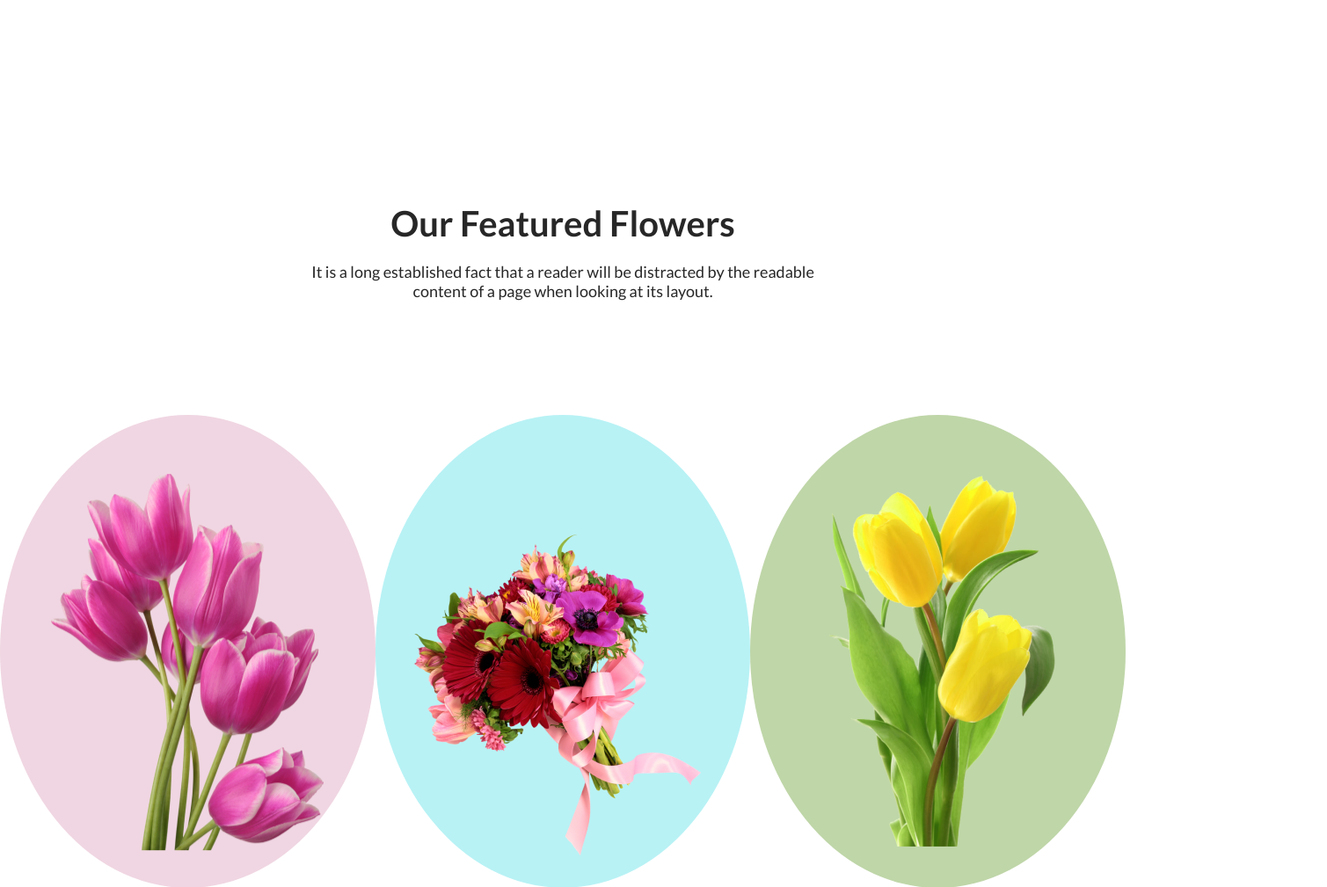
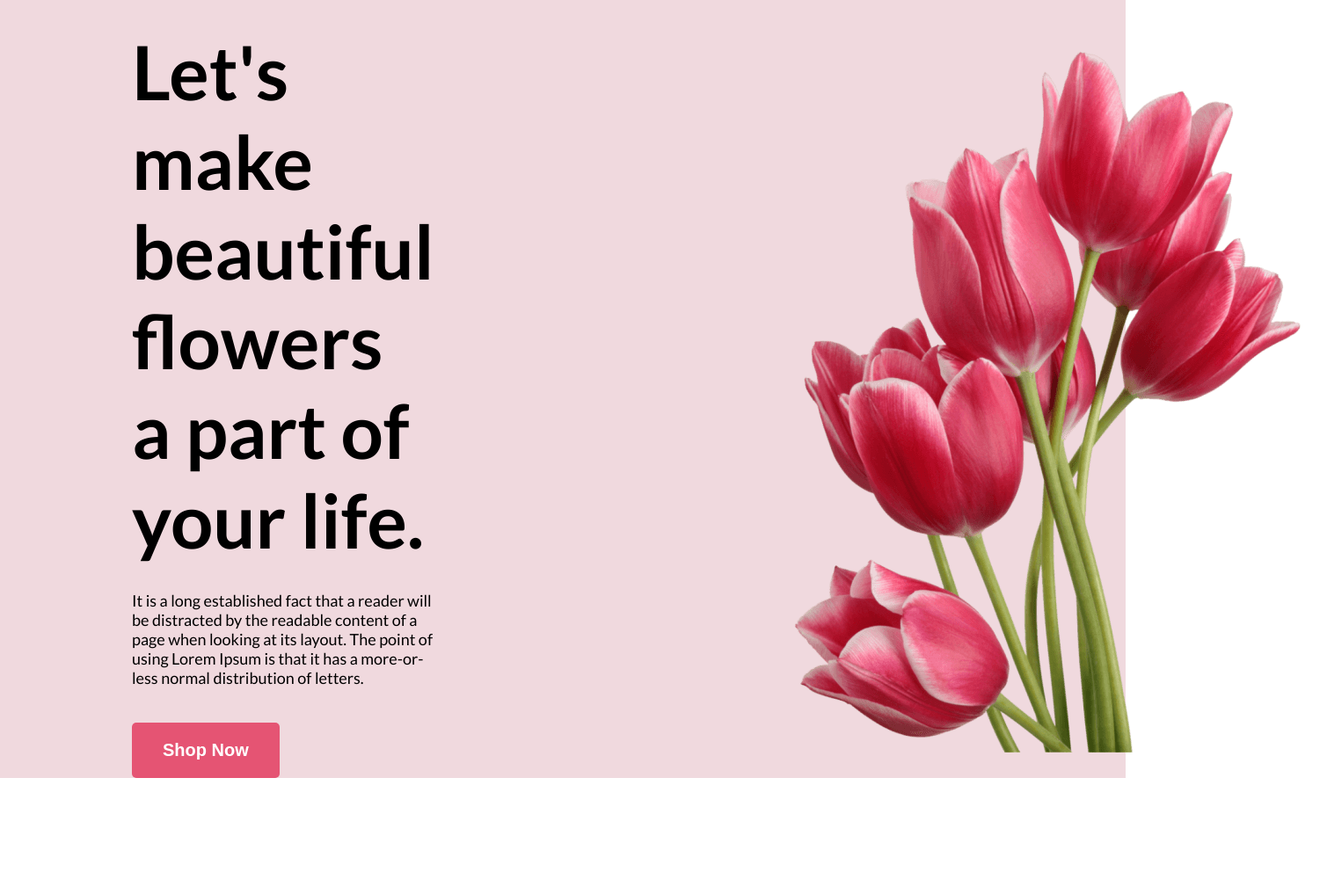
Before and after one commit to anikjoyy/flower-shop, a plain HTML site: page index.html in a window 1280 px wide. Shown: the top 1009 px of the page at 88% size, 1509 px wide, since content can reach past the window. Drawn offline with Linux system fonts and the light colour scheme.

Commit message:
created banner section

```diff
--- a/css/style.css
+++ b/css/style.css
@@ -29,8 +29,8 @@ body {
 }
 
 .btn-primary:hover {
-  background: transparent;
-  border: 1px solid #e55473;
+  background: #ffffff;
+  border-color: #e55473;
   color: #e55473;
 }
 
@@ -43,6 +43,28 @@ main {
 /* section related css  */
 section {
   margin-top: 130px;
+}
+
+/* header related css  */
+.header {
+  background-color: #f0d9de;
+  padding: 30px 30px 0 150px;
+  display: flex;
+  align-items: center;
+  justify-content: space-between;
+  gap: 380px;
+}
+
+.header-title {
+  font-size: 85px;
+  font-weight: 700;
+  margin-bottom: 30px;
+}
+
+.header-description {
+  font-size: 18px;
+  font-weight: 400;
+  margin-bottom: 40px;
 }
 
 /* featured related css  */
--- a/index.html
+++ b/index.html
@@ -10,7 +10,20 @@
 </head>
 
 <body>
-    <header></header>
+    <header class="header">
+        <div>
+            <h1 class="header-title">Let's make beautiful flowers a part of your life.</h1>
+            <p class="header-description">It is a long established fact that a reader will be distracted by the readable
+                content of a page when
+                looking at its
+                layout. The point of using Lorem Ipsum is that it has a more-or-less normal distribution of letters.
+            </p>
+            <button class="btn-primary">Shop Now</button>
+        </div>
+        <div>
+            <img src="./assets/pngwing 10.png" alt="">
+        </div>
+    </header>
     <main>
         <!-- featured section  -->
         <section class="featured section">
```
